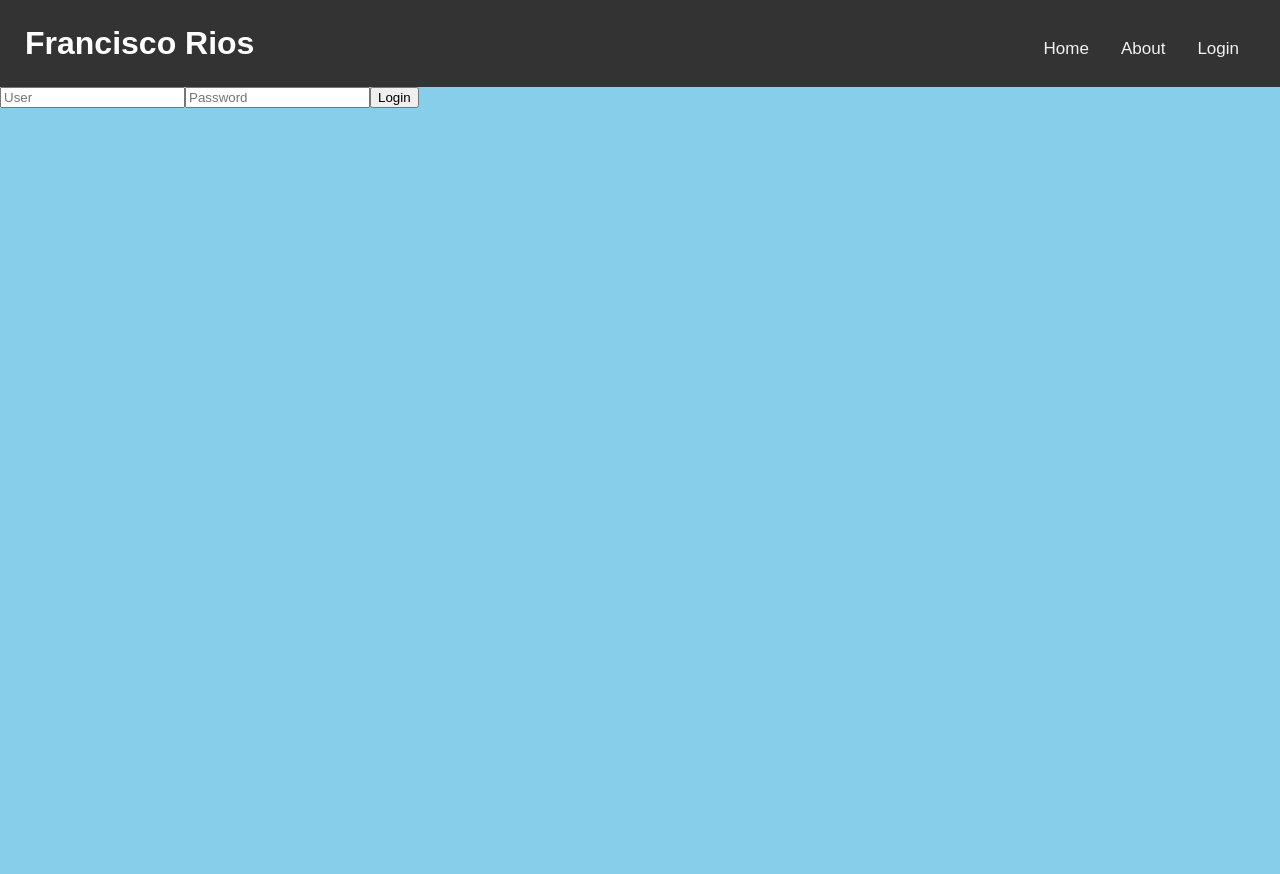
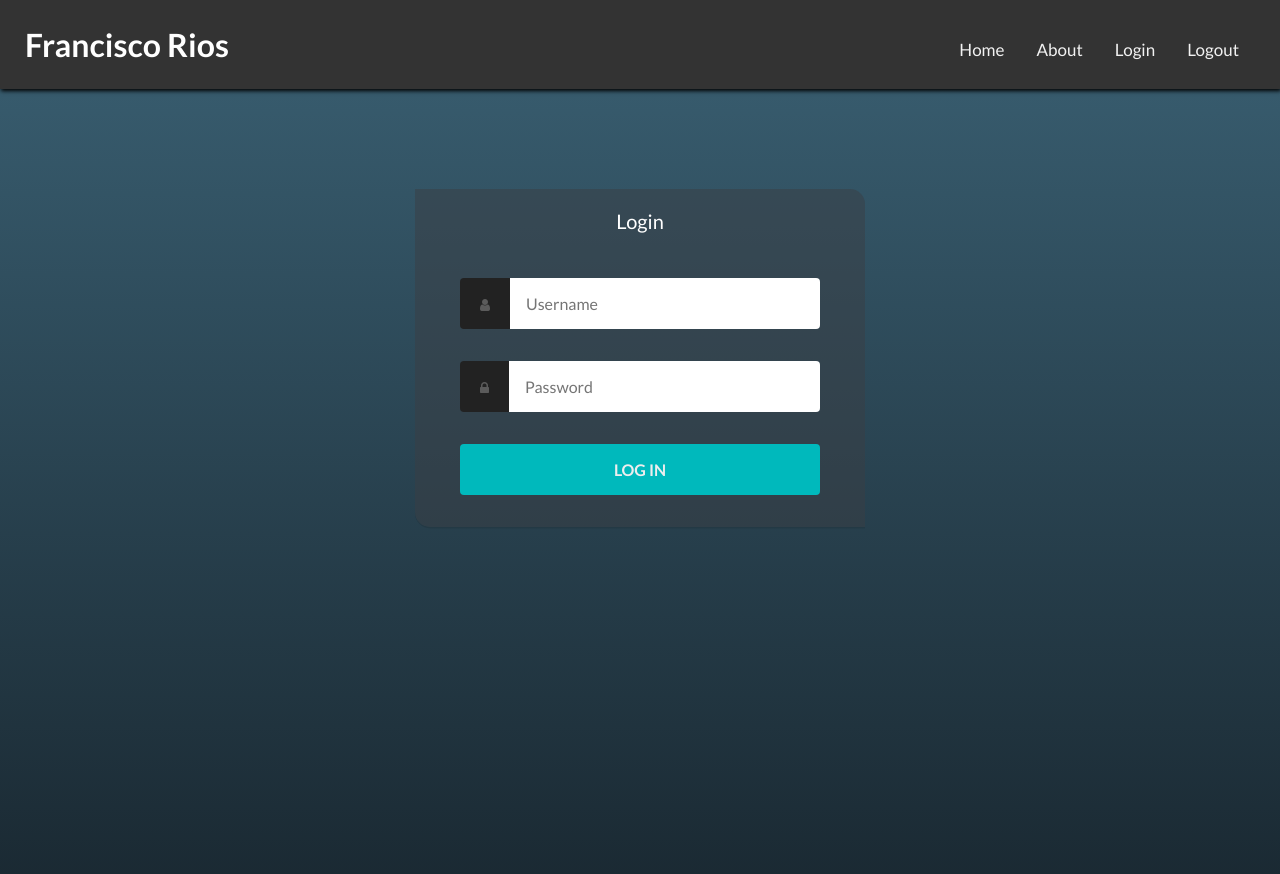
Before and after one commit to fcrios145/personalApp, a React (Create React App) app in the folder www-personal-app/: page /login in a window 1280 px wide. Shown: the top 874 px of the page. Before the commit the page ends 800 px from the top, so only its background shows below. Built offline with nearby package versions, Linux system fonts and the light colour scheme.

Commit message:
login auth

```diff
--- a/www-personal-app/package.json
+++ b/www-personal-app/package.json
@@ -6,6 +6,7 @@
     "react-scripts": "0.9.0"
   },
   "dependencies": {
+    "font-awesome": "^4.7.0",
     "react": "^15.4.2",
     "react-dom": "^15.4.2",
     "react-router": "^3.0.2"
--- a/www-personal-app/src/app/Header.js
+++ b/www-personal-app/src/app/Header.js
@@ -13,6 +13,7 @@ class Header extends Component {
                     <Link to="/">Home</Link>
                     <Link to="/about">About</Link>
                     <Link to="/login">Login</Link>
+                    <Link to="/logout">Logout</Link>
                   </li>
                 </ul>
             </header>
--- a/www-personal-app/src/app/header.css
+++ b/www-personal-app/src/app/header.css
@@ -1,6 +1,7 @@
 header {
     background-color: #333;
     padding: 25px;
+    box-shadow: 1px 2px 4px rgba(0, 0, 0, 2.5);
 }
 
 header h1 {
@@ -37,7 +38,3 @@ ul.topnav li a:hover {background-color: #555;}
 
 /* Hide the list item that contains the link that should open and close the topnav on small screens */
 ul.topnav li.icon {display: none;}
-
-body {
-    background-color: skyblue;
-}
--- a/www-personal-app/src/index.css
+++ b/www-personal-app/src/index.css
@@ -1,5 +1,17 @@
+@import url(https://fonts.googleapis.com/css?family=Lato:400,300,700);
+
+html {
+  height: 1000px;
+}
+
 body {
   margin: 0;
   padding: 0;
-  font-family: sans-serif;
+  font-family: 'lato', sans-serif;
+
+  background: #222222;
+  background: #16222A; /* fallback for old browsers */
+  background: -webkit-linear-gradient(to top, #16222A , #3A6073); /* Chrome 10-25, Safari 5.1-6 */
+  background: linear-gradient(to top, #16222A , #3A6073); /* W3C, IE 10+/ Edge, Firefox 16+, Chrome 26+, Opera 12+, Safari 7+ */
+
 }
--- a/www-personal-app/src/index.js
+++ b/www-personal-app/src/index.js
@@ -2,6 +2,10 @@ import React from 'react';
 import ReactDOM from 'react-dom';
 import './index.css';
 import { browserHistory } from 'react-router';
+
+/*Estilos*/
+import 'font-awesome/css/font-awesome.css'
+
 
 import Routes from './routes';
 
--- a/www-personal-app/src/login/Login.js
+++ b/www-personal-app/src/login/Login.js
@@ -1,19 +1,72 @@
 import React, { Component } from 'react';
+import './login.css';
+import auth from '../utils/auth';
+
 
 class Login extends Component {
 
-  login = (e) => {
-    console.log("hola mundo");
+  constructor(props) {
+    super(props);
+    this.state = {
+      loggedIn: auth.loggedIn()
+    }
+  }
+
+  updateAuth = (loggedIn) => {
+    this.setState({
+      loggedIn
+    })
+  }
+
+  componentWillMount() {
+    auth.onChange = this.updateAuth;
+    auth.login();
+  }
+
+  handleLogin = (e) => {
+    e.preventDefault();
+    const username = this.username.value;
+    const  password = this.password.value;
+
+    auth.login(username, password, (loggedIn) => {
+      if (!loggedIn){
+        return this.setState({error : true})
+      }
+      const { location } = this.props;
+      if(location.state && location.state.nextPathName) {
+        this.props.router.replace(location.state.nextPathName)
+      } else {
+        this.props.router.replace('/')
+      }
+      alert(auth.getToken());
+
+    })
+
   }
 
   render() {
     return (
-      <div>
-        <form>
-          <input type="text" placeholder="User" />
-          <input type="password" placeholder="Password" />
-          <button onClick={ this.login } type="button">Login</button>
-        </form>
+      <div className="container-login">
+        <div className="container">
+          <div className="logo">Login</div>
+          <div className="login-item">
+            <form ref={(input) => this.loginForm = input} onSubmit={(e) => this.handleLogin(e)} className="form form-login">
+              <div className="form-field">
+                <label className="user" htmlFor="login-username"><span className="hidden">Username</span></label>
+                <input ref={(input) => this.username = input} id="login-username" type="text" className="form-input" placeholder="Username" required />
+              </div>
+
+              <div className="form-field">
+                <label className="lock" htmlFor="login-password"><span className="hidden">Password</span></label>
+                <input ref={(input) => this.password = input} id="login-password" type="password" className="form-input" placeholder="Password" required />
+              </div>
+
+              <div className="form-field">
+                <input type="submit" value="Log in" />
+              </div>
+            </form>
+          </div>
+        </div>
       </div>
     )
   }
--- /dev/null
+++ b/www-personal-app/src/login/Logout.js
@@ -0,0 +1,17 @@
+import React, { Component } from 'react';
+import auth from '../utils/auth';
+
+class Logout extends  Component {
+
+    componentDidMount() {
+        auth.logout();
+    }
+
+    render() {
+        return(
+            <p>adios</p>
+        )
+    }
+}
+
+export default Logout;
--- a/www-personal-app/src/login/login.css
+++ b/www-personal-app/src/login/login.css
@@ -0,0 +1,118 @@
+.container-login {
+    display: flex;
+    justify-content: center;
+    align-items: center;
+    color: #fff;
+    min-height: 100%;
+    padding: 100px;
+}
+
+.container {
+    background:rgba(58,63,68,0.5);
+    border-radius: 5px;
+    box-shadow: 0 1.5px 0 0 rgba(0,0,0,0.1);
+    border-radius: 0px 15px 0px 15px;
+    width:450px;
+    display: flex;
+    flex-direction: column;
+}
+
+.logo{
+    /*    font-family: "museo-slab";*/
+    font-size:20px;
+    text-align: center;
+    padding: 20px 20px 0;
+    margin:0;
+}
+
+.login-item {
+    color: #ffff;
+    padding:25px 25px 0;
+    margin: 20px 20px 0;
+    border-radius: 3px;
+}
+
+input {
+    border: 0;
+    color: inherit;
+    font: inherit;
+    margin: 0;
+    outline: 0;
+    padding: 0;
+    -webkit-transition: background-color .3s;
+    transition: background-color .3s;
+}
+
+.user:before {
+    content: '\f007';
+    font: 14px fontawesome;
+    color: #5b5b5b;
+}
+
+.lock:before {
+    content: '\f023';
+    font: 14px fontawesome;
+    color: #5b5b5b;
+}
+
+.form input[type="password"], .form input[type="text"], .form input[type="submit"] {
+    width: 100%;
+}
+
+.form-login label,
+.form-login input[type="text"],
+.form-login input[type="password"],
+.form-login input[type="submit"] {
+    border-radius: 0.25rem;
+    padding: 1rem;
+    color: #3A3F44;
+}
+
+.form-login label {
+    background-color: #222222;
+    border-bottom-right-radius: 0;
+    border-top-right-radius: 0;
+    padding-left: 1.25rem;
+    padding-right: 1.25rem;
+}
+
+.form-login input[type="text"], .form-login input[type="password"] {
+    background-color: #ffffff;
+    border-bottom-left-radius: 0;
+    border-top-left-radius: 0;
+}
+.form-login input[type="text"]:focus, .form-login input[type="text"]:hover, .form-login input[type="password"]:focus, .form-login input[type="password"]:hover {
+    background-color: #eeeeee;
+}
+.form-login input[type="submit"] {
+    background-color: #00B9BC;
+    color: #eee;
+    font-weight: bold;
+    text-transform: uppercase;
+}
+.form-login input[type="submit"]:focus, .form-login input[type="submit"]:hover {
+    background-color: #197071;
+}
+.form-field {
+    display: -webkit-box;
+    display: -webkit-flex;
+    display: -ms-flexbox;
+    display: flex;
+    margin-bottom: 2rem;
+}
+
+
+.hidden {
+    border: 0;
+    clip: rect(0 0 0 0);
+    height: 1px;
+    margin: -1px;
+    overflow: hidden;
+    padding: 0;
+    position: absolute;
+    width: 1px;
+}
+
+.text--center {
+    text-align: center;
+}
--- a/www-personal-app/src/routes.js
+++ b/www-personal-app/src/routes.js
@@ -5,14 +5,26 @@ import { Router, Route } from 'react-router';
 import App from './app/App';
 import About from './app/About';
 import Login from './login/Login';
-//import About from './components/About';
-//import NotFound from './components/NotFound';
+import Logout from './login/Logout';
+
+import auth from './utils/auth';
+
+
+function requireAuth(nextState, replace) {
+    if (!auth.loggedIn()) {
+        replace({
+            pathname: '/login',
+            state: { nextPathname: nextState.location.pathname }
+        })
+    }
+}
 
 const Routes = (props) => (
   <Router {...props}>
     <Route path="/" component={App}>
-      <Route path="/about" component={About} />
+      <Route path="/about" component={About} onEnter={requireAuth} />
       <Route path="/login" component={Login} />
+      <Route path="logout" component={Logout} />
     </Route>
   </Router>
 );
--- /dev/null
+++ b/www-personal-app/src/utils/auth.js
@@ -0,0 +1,49 @@
+module.exports = {
+    login(email, pass, cb) {
+        cb = arguments[arguments.length - 1]
+        if (localStorage.token) {
+            if (cb) cb(true)
+            this.onChange(true)
+            return
+        }
+        pretendRequest(email, pass, (res) => {
+            if (res.authenticated) {
+                localStorage.token = res.token
+                if (cb) cb(true)
+                this.onChange(true)
+            } else {
+                if (cb) cb(false)
+                this.onChange(false)
+            }
+        })
+    },
+
+    getToken() {
+        return localStorage.token
+    },
+
+    logout(cb) {
+        delete localStorage.token
+        if (cb) cb()
+        this.onChange(false)
+    },
+
+    loggedIn() {
+        return !!localStorage.token
+    },
+
+    onChange() {}
+}
+
+function pretendRequest(email, pass, cb) {
+    setTimeout(() => {
+        if (email === 'kriz145' && pass === 'jirameki22') {
+            cb({
+                authenticated: true,
+                token: Math.random().toString(36).substring(7)
+            })
+        } else {
+            cb({ authenticated: false })
+        }
+    }, 0)
+}
```
